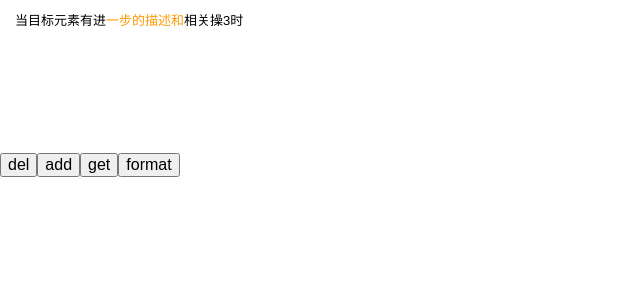
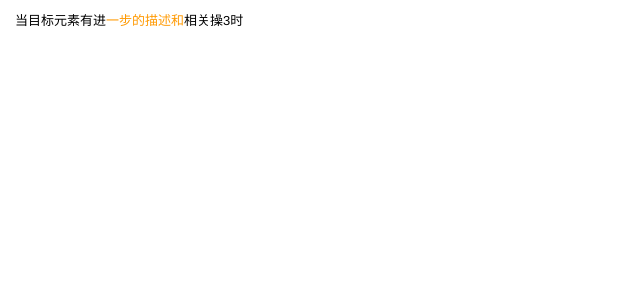
Before and after one commit to uicu/fe-b, a React app: page /demo in a window 1280 px wide. Shown: the top 300 px of the page, without its empty margins (0-640 px from the left). Built offline with nearby package versions, Linux system fonts and the light colour scheme; what redux-undo would draw is missing.

Commit message:
feat(edit): 调整编辑器格式白名单

```diff
--- a/src/components/QuestionReactQuill/index.tsx
+++ b/src/components/QuestionReactQuill/index.tsx
@@ -31,6 +31,9 @@ const QuestionReactQuill: FC<QuestionReactQuillPropsType> = (
     if (!reactQuillRef) return
     reactQuillRef.focus()
   }, [reactQuillRef])
+
+  // 格式白名单
+  const formats = ['link']
 
   // 编辑器modules自定义配置
   const modules = {
@@ -77,6 +80,7 @@ const QuestionReactQuill: FC<QuestionReactQuillPropsType> = (
           value={value}
           onChange={onChange}
           modules={modules}
+          formats={formats}
         />
       </div>
     )
--- a/src/pages/demo/index.tsx
+++ b/src/pages/demo/index.tsx
@@ -1,10 +1,10 @@
 import React, { FC } from 'react'
-import Quill from './Quill'
-// import ReactQuill from './ReactQuill'
+// import Quill from './Quill'
+import ReactQuill from './ReactQuill'
 
 const Demo: FC = () => {
-  return <Quill />
-  // return <ReactQuill />
+  // return <Quill />
+  return <ReactQuill />
 }
 
 export default Demo
```
